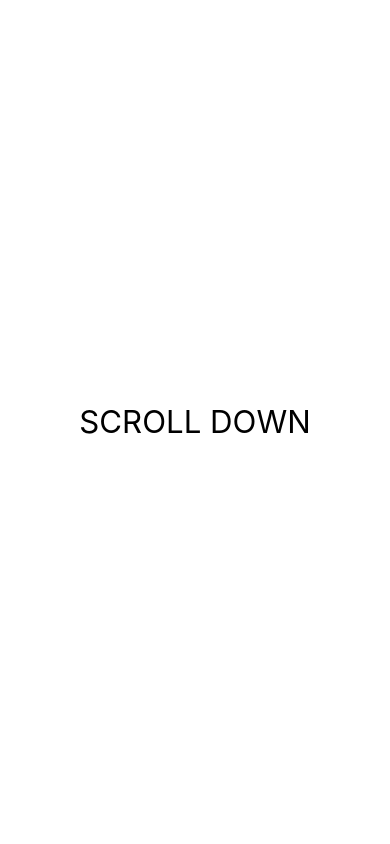
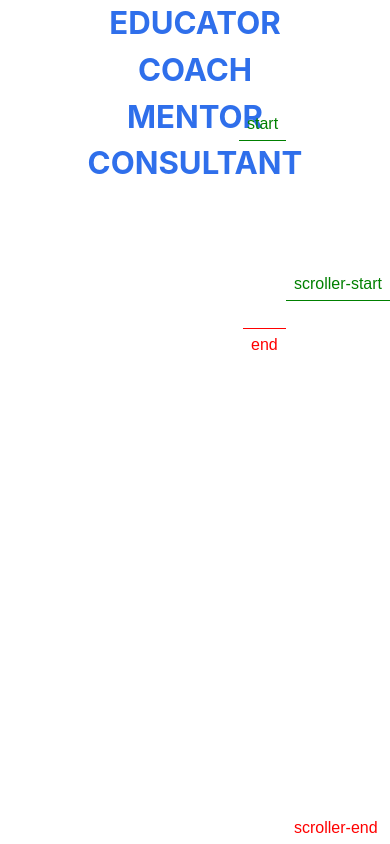
Before and after one commit to PedroMFC/NextJS-components, a Next.js app: page / in a window 390 px wide. Shown: the top 844 px of the page. Built offline with nearby package versions, Linux system fonts and the light colour scheme; grey boxes are pictures that could not be loaded.

Commit message:
feat: text-effect

```diff
--- /dev/null
+++ b/app/gradient-scroll/page.tsx
@@ -0,0 +1,9 @@
+import SVGGradientScroll from "@/components/svg-gradient-scroll";
+
+export default function Page() {
+  return (
+    <>
+      <SVGGradientScroll />
+    </>
+  );
+}
--- a/app/page.tsx
+++ b/app/page.tsx
@@ -1,9 +1,9 @@
-import SVGGradientScroll from "@/components/svg-gradient-scroll";
+import GSAPTextEffects from "@/components/text-effects";
 
 export default function Page() {
   return (
     <>
-      <SVGGradientScroll />
+      <GSAPTextEffects />
     </>
   );
 }
--- /dev/null
+++ b/components/text-effects.tsx
@@ -0,0 +1,60 @@
+"use client";
+
+import { gsap } from "gsap";
+import { useGSAP } from '@gsap/react';
+import { useRef } from "react";
+import { ScrollTrigger } from "gsap/ScrollTrigger";
+
+gsap.registerPlugin(ScrollTrigger)
+
+export default function GSAPTextEffects() {
+    const heroTexts = useRef<(HTMLDivElement | null)[]>([]);
+
+    useGSAP(() => {
+        let duration = 0.75
+        let tl = gsap.timeline()
+        gsap.set(".hero", { yPercent: 75 })
+        heroTexts.current.forEach((text, index) => {
+            tl.from(text, {
+                duration: duration,
+                yPercent: 120,
+                scale: 0.6,
+                opacity: 0,
+                ease: "power3"
+            })
+
+            if (index > 0) {
+                tl.to(".hero", {
+                    yPercent: "-=25",
+                    duration: duration,
+                    ease: "power2"
+                }, "<")
+            }
+        })
+        ScrollTrigger.create({
+            trigger: ".hero",
+            start: "top 300px",
+            end: "bottom bottom",
+            animation: tl,
+            scrub: 4,
+            markers: true
+        })
+    }, []);
+
+    return (
+        <div className="wrapper">
+            <div className="guides"></div>
+            <div className="hero flex flex-col justify-center items-center">
+
+                <h2 ref={(el) => { heroTexts.current[0] = el }} className="first uppercase font-bold text-[clamp(18px,8vw,100px)] text-blue-600">educator</h2>
+                <h2 ref={(el) => { heroTexts.current[1] = el }} className="uppercase font-bold text-[clamp(18px,8vw,100px)] text-blue-600">coach</h2>
+                <h2 ref={(el) => { heroTexts.current[2] = el }} className="uppercase font-bold text-[clamp(18px,8vw,100px)] text-blue-600">mentor</h2>
+                <h2 ref={(el) => { heroTexts.current[3] = el }} className="uppercase font-bold text-[clamp(18px,8vw,100px)] text-blue-600">consultant</h2>
+            </div>
+
+            <section className="h-[100vh] bg-white" />
+
+        </div>
+
+    );
+}
```
